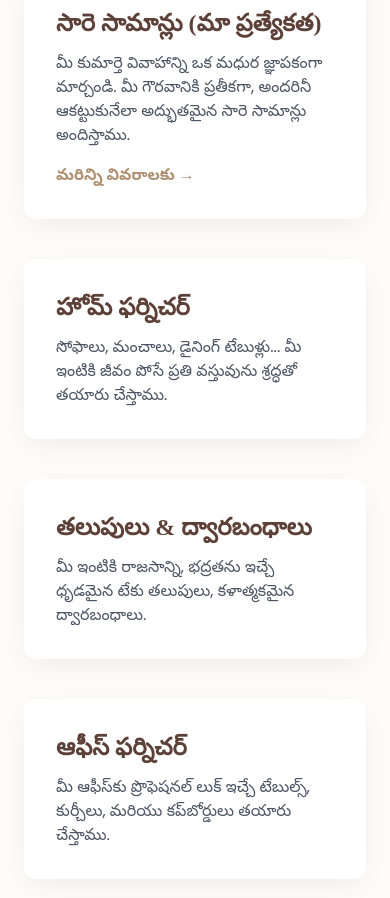
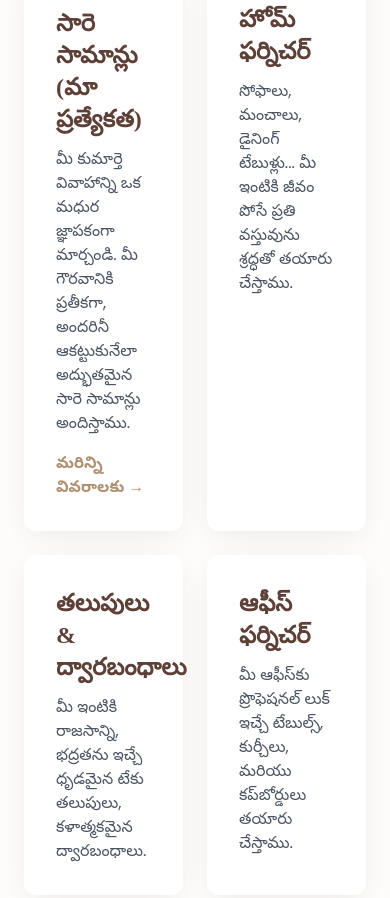
Before and after one commit to sansakolli/sri-venkateswara-furniture-works-repo, a plain HTML site: page index.html in a window 390 px wide. Shown: the part 1157-2055 px from the top of the page. Drawn offline with nearby package versions, Linux system fonts and the light colour scheme; a web font is replaced by a local one.

Commit message:
Update index.html

```diff
--- a/index.html
+++ b/index.html
@@ -142,33 +142,42 @@
                 <h2 class="text-4xl md:text-5xl font-bold text-brand-dark">మా ప్రత్యేక సేవలు</h2>
                 <p class="text-lg text-brand-accent mt-2">మీ ప్రతి అవసరానికి, మా దగ్గర పరిష్కారం ఉంది</p>
             </div>
-            <div class="grid md:grid-cols-2 lg:grid-cols-3 gap-10">
-                <!-- Special Service -->
-                <div class="bg-white p-8 rounded-xl card-shadow border-t-4 border-yellow-500 transform hover:-translate-y-2 transition-transform duration-300">
+            <div class="grid grid-cols-2 lg:grid-cols-3 gap-6 md:gap-10">
+                <!-- Service Card -->
+                <div class="service-card bg-white p-8 rounded-xl card-shadow transform hover:-translate-y-2 transition-transform duration-300 cursor-pointer">
                     <h3 class="text-2xl font-bold text-brand-dark mb-3">సారె సామాన్లు (మా ప్రత్యేకత)</h3>
                     <p class="text-gray-600 mb-4">మీ కుమార్తె వివాహాన్ని ఒక మధుర జ్ఞాపకంగా మార్చండి. మీ గౌరవానికి ప్రతీకగా, అందరినీ ఆకట్టుకునేలా అద్భుతమైన సారె సామాన్లు అందిస్తాము.</p>
-                    <a href="#contact" class="font-bold text-brand-accent hover:underline">మరిన్ని వివరాలకు &rarr;</a>
+                    <a href="#contact" class="details-link hidden font-bold text-brand-accent hover:underline">మరిన్ని వివరాలకు &rarr;</a>
                 </div>
-                <!-- Other Services -->
-                <div class="bg-white p-8 rounded-xl card-shadow transform hover:-translate-y-2 transition-transform duration-300">
+                <!-- Service Card -->
+                <div class="service-card bg-white p-8 rounded-xl card-shadow transform hover:-translate-y-2 transition-transform duration-300 cursor-pointer">
                     <h3 class="text-2xl font-bold text-brand-dark mb-3">హోమ్ ఫర్నిచర్</h3>
                     <p class="text-gray-600">సోఫాలు, మంచాలు, డైనింగ్ టేబుళ్లు... మీ ఇంటికి జీవం పోసే ప్రతి వస్తువును శ్రద్ధతో తయారు చేస్తాము.</p>
+                    <a href="#contact" class="details-link hidden font-bold text-brand-accent hover:underline">మరిన్ని వివరాలకు &rarr;</a>
                 </div>
-                <div class="bg-white p-8 rounded-xl card-shadow transform hover:-translate-y-2 transition-transform duration-300">
+                <!-- Service Card -->
+                <div class="service-card bg-white p-8 rounded-xl card-shadow transform hover:-translate-y-2 transition-transform duration-300 cursor-pointer">
                     <h3 class="text-2xl font-bold text-brand-dark mb-3">తలుపులు & ద్వారబంధాలు</h3>
                     <p class="text-gray-600">మీ ఇంటికి రాజసాన్ని, భద్రతను ఇచ్చే ధృడమైన టేకు తలుపులు, కళాత్మకమైన ద్వారబంధాలు.</p>
+                    <a href="#contact" class="details-link hidden font-bold text-brand-accent hover:underline">మరిన్ని వివరాలకు &rarr;</a>
                 </div>
-                 <div class="bg-white p-8 rounded-xl card-shadow transform hover:-translate-y-2 transition-transform duration-300">
+                <!-- Service Card -->
+                 <div class="service-card bg-white p-8 rounded-xl card-shadow transform hover:-translate-y-2 transition-transform duration-300 cursor-pointer">
                     <h3 class="text-2xl font-bold text-brand-dark mb-3">ఆఫీస్ ఫర్నిచర్</h3>
                     <p class="text-gray-600">మీ ఆఫీస్‌కు ప్రొఫెషనల్ లుక్ ఇచ్చే టేబుల్స్, కుర్చీలు, మరియు కప్‌బోర్డులు తయారు చేస్తాము.</p>
+                    <a href="#contact" class="details-link hidden font-bold text-brand-accent hover:underline">మరిన్ని వివరాలకు &rarr;</a>
                 </div>
-                <div class="bg-white p-8 rounded-xl card-shadow transform hover:-translate-y-2 transition-transform duration-300">
+                <!-- Service Card -->
+                <div class="service-card bg-white p-8 rounded-xl card-shadow transform hover:-translate-y-2 transition-transform duration-300 cursor-pointer">
                     <h3 class="text-2xl font-bold text-brand-dark mb-3">కస్టమ్ డిజైన్లు</h3>
                     <p class="text-gray-600">మీ మనసులోని ఆలోచనకు మా నైపుణ్యాన్ని జోడించి, మీ కలల ఫర్నిచర్‌ను తయారు చేస్తాము.</p>
+                    <a href="#contact" class="details-link hidden font-bold text-brand-accent hover:underline">మరిన్ని వివరాలకు &rarr;</a>
                 </div>
-                 <div class="bg-white p-8 rounded-xl card-shadow transform hover:-translate-y-2 transition-transform duration-300">
+                <!-- Service Card -->
+                 <div class="service-card bg-white p-8 rounded-xl card-shadow transform hover:-translate-y-2 transition-transform duration-300 cursor-pointer">
                     <h3 class="text-2xl font-bold text-brand-dark mb-3">పాలిషింగ్ & రిపేర్</h3>
                     <p class="text-gray-600">మీ పాత ఫర్నిచర్‌కు కొత్త జీవితాన్ని ఇస్తాము. కొత్తవాటిలా మెరిపిస్తాము.</p>
+                    <a href="#contact" class="details-link hidden font-bold text-brand-accent hover:underline">మరిన్ని వివరాలకు &rarr;</a>
                 </div>
             </div>
         </div>
@@ -279,6 +288,32 @@
                 observer.observe(element);
             });
 
+            // Interactive Services Section Logic
+            const serviceCards = document.querySelectorAll('.service-card');
+
+            function updateSelectedCard(selectedCardEl) {
+                // First, reset all cards to their default state
+                serviceCards.forEach(card => {
+                    card.classList.remove('border-t-4', 'border-yellow-500');
+                    card.querySelector('.details-link').classList.add('hidden');
+                });
+
+                // Then, apply the active state to the selected card
+                selectedCardEl.classList.add('border-t-4', 'border-yellow-500');
+                selectedCardEl.querySelector('.details-link').classList.remove('hidden');
+            }
+
+            serviceCards.forEach(card => {
+                card.addEventListener('click', (event) => {
+                    updateSelectedCard(event.currentTarget);
+                });
+            });
+
+            // Make the first card active by default
+            if (serviceCards.length > 0) {
+                updateSelectedCard(serviceCards[0]);
+            }
+
             // Gemini API Feature
             const generateButton = document.getElementById('generateButton');
             const userInput = document.getElementById('userInput');
```
